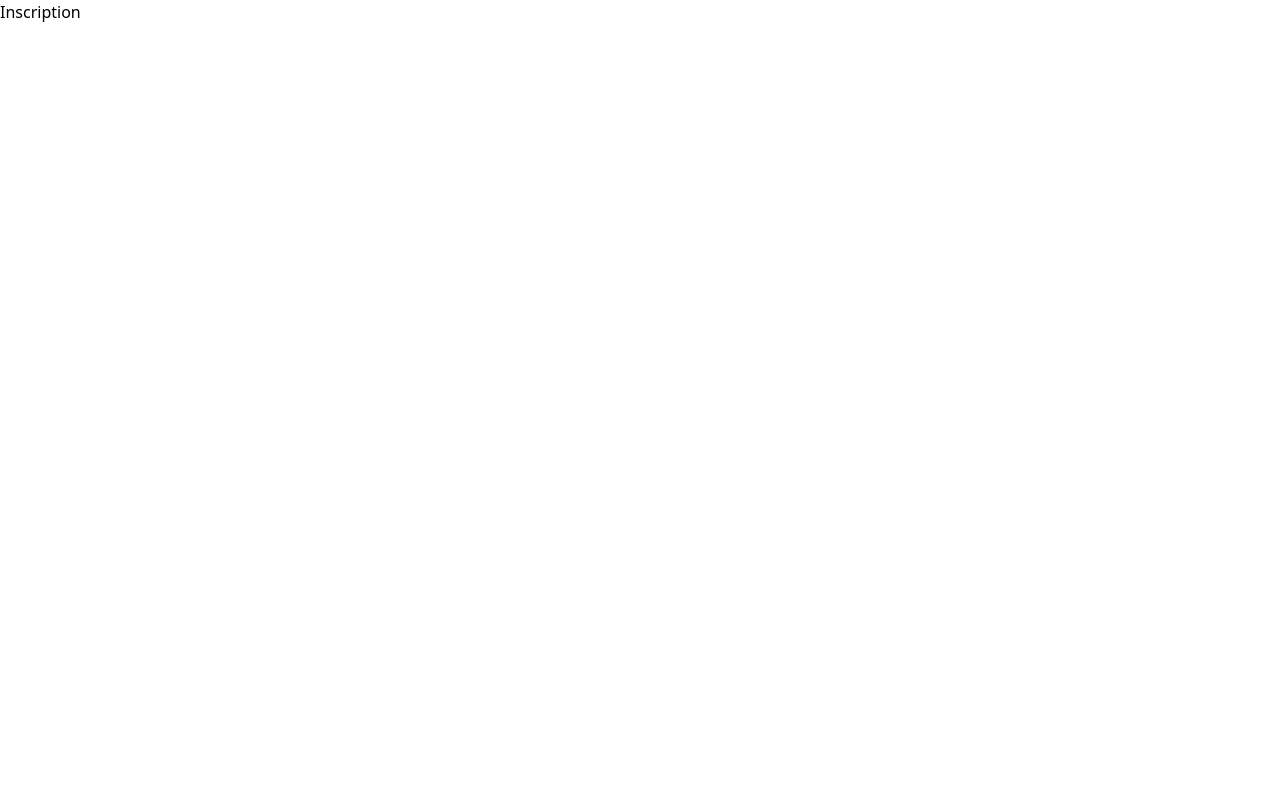
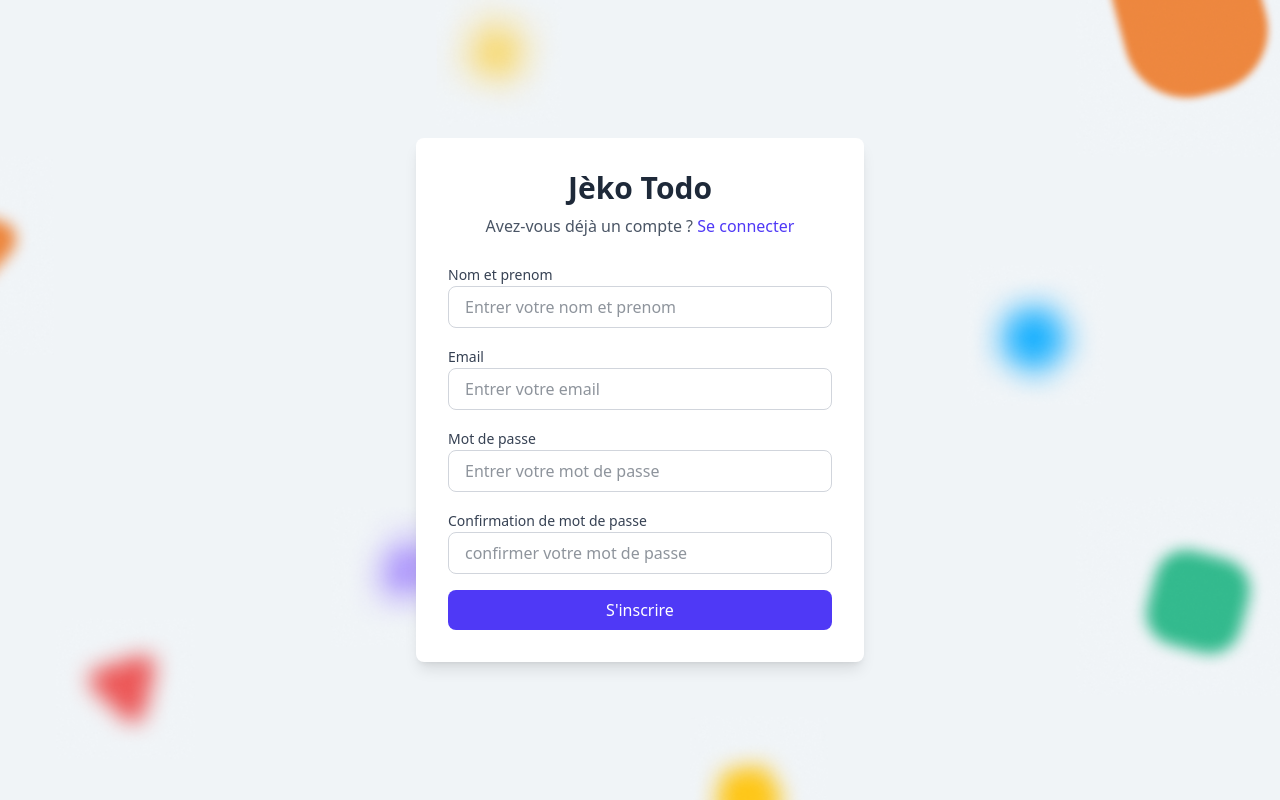
Before and after one commit to ANNEMARIE05/jeko-todo, a React (Vite) app: page /inscription in a window 1280 px wide. Built offline with nearby package versions, Linux system fonts and the light colour scheme.

Commit message:
connexion et inscription front terminer

```diff
--- a/src/pages/Connexion.jsx
+++ b/src/pages/Connexion.jsx
@@ -1,7 +1,50 @@
-export default function Connexion(){
-    return(
-        <>
-            <h1>Connexion</h1>
-        </>
-    )
+import { Link } from 'react-router-dom';
+import backgroundImage from '../assets/images/background.png';
+
+export default function Connexion() {
+    return (
+
+        <div className="min-h-screen bg-center flex items-center justify-center p-6 text-gray-800 bg-cover" style={{ backgroundImage: `url(${backgroundImage})` }}>
+            <div className="w-full max-w-md mx-auto rounded-lg shadow-lg bg-white p-8 space-y-6">
+                <div className="text-center">
+                    <Link to={"/"}> <h2 className="text-3xl font-bold text-gray-800 mb-2">Jèko Todo</h2> </Link>
+                    <p className="text-gray-600">Pas de compte ? <Link to={"/inscription"} className='text-indigo-600 hover:text-indigo-800'>S'inscrire ici</Link> </p>
+                </div>
+
+                <form className="space-y-4">
+                    <div>
+                        <label className="text-sm font-medium text-gray-700 mb-1">
+                            Email
+                        </label>
+                        <input
+                            type="Email"
+                            id="Email"
+                            className="w-full px-4 py-2 border rounded-lg focus:ring-2 focus:ring-indigo-500 focus:border-transparent transition-all border-gray-300"
+                            placeholder="Entrer votre email"
+                        />
+                    </div>
+                    <div>
+                        <label className="text-sm font-medium text-gray-700 mb-1">
+                            Mot de passe
+                        </label>
+                        <input
+                            type="password"
+                            id="password"
+                            className="w-full px-4 py-2 border rounded-lg focus:ring-2 focus:ring-indigo-500 focus:border-transparent transition-all border-gray-300"
+                            placeholder="Entrer votre mot de passe"
+                        />
+                    </div>
+                    <Link to={"/inscription"}>
+                        <button
+                            type="submit"
+                            className="w-full bg-indigo-600 text-white py-2 rounded-lg hover:bg-indigo-700 transition-colors disabled:opacity-50 disabled:cursor-not-allowed"
+                            >
+                            Se connecter
+                        </button>
+                    </Link>
+                </form>
+            </div>
+        </div>
+
+    );
 }
--- a/src/pages/Inscription.jsx
+++ b/src/pages/Inscription.jsx
@@ -1,7 +1,72 @@
-export default function Inscription(){
-    return(
-        <>
-            <h1>Inscription</h1>
-        </>
-    )
+import { Link } from 'react-router-dom';
+import backgroundImage from '../assets/images/background.png';
+
+export default function Inscription() {
+    return (
+
+        <div className="min-h-screen bg-center flex items-center justify-center p-6 text-gray-800 bg-cover" style={{ backgroundImage: `url(${backgroundImage})` }}>
+            <div className="w-full max-w-md mx-auto rounded-lg shadow-lg bg-white p-8 space-y-6">
+                <div className="text-center">
+                    <Link to={"/"}> <h2 className="text-3xl font-bold text-gray-800 mb-2">Jèko Todo</h2> </Link>
+                    <p className="text-gray-600">Avez-vous déjà un compte ? <Link to={"/connexion"} className='text-indigo-600 hover:text-indigo-800'>Se connecter</Link> </p>
+                </div>
+
+                <form className="space-y-4">
+                    <div>
+                        <label className="text-sm font-medium text-gray-700 mb-1">
+                            Nom et prenom
+                        </label>
+                        <input
+                            type="nom"
+                            id="nom"
+                            className="w-full px-4 py-2 border rounded-lg focus:ring-2 focus:ring-indigo-500 focus:border-transparent transition-all border-gray-300"
+                            placeholder="Entrer votre nom et prenom"
+                        />
+                    </div>
+                    <div>
+                        <label className="text-sm font-medium text-gray-700 mb-1">
+                            Email
+                        </label>
+                        <input
+                            type="Email"
+                            id="Email"
+                            className="w-full px-4 py-2 border rounded-lg focus:ring-2 focus:ring-indigo-500 focus:border-transparent transition-all border-gray-300"
+                            placeholder="Entrer votre email"
+                        />
+                    </div>
+                    <div>
+                        <label className="text-sm font-medium text-gray-700 mb-1">
+                            Mot de passe
+                        </label>
+                        <input
+                            type="password"
+                            id="password"
+                            className="w-full px-4 py-2 border rounded-lg focus:ring-2 focus:ring-indigo-500 focus:border-transparent transition-all border-gray-300"
+                            placeholder="Entrer votre mot de passe"
+                        />
+                    </div>
+                    <div>
+                        <label className="text-sm font-medium text-gray-700 mb-1">
+                            Confirmation de mot de passe
+                        </label>
+                        <input
+                            type="confirmPassword"
+                            id="confirmPassword"
+                            className="w-full px-4 py-2 border rounded-lg focus:ring-2 focus:ring-indigo-500 focus:border-transparent transition-all border-gray-300"
+                            placeholder="confirmer votre mot de passe"
+                        />
+                    </div>
+                    <Link to={"/connexion"}>
+                        <button
+                            type="submit"
+                            className="w-full bg-indigo-600 text-white py-2 rounded-lg hover:bg-indigo-700 transition-colors disabled:opacity-50 disabled:cursor-not-allowed"
+                            >
+                            S'inscrire
+                        </button>
+                    </Link>
+                </form>
+            </div>
+        </div>
+
+    );
 }
```
Also changed, not shown: src/assets/images/background.png (added).
